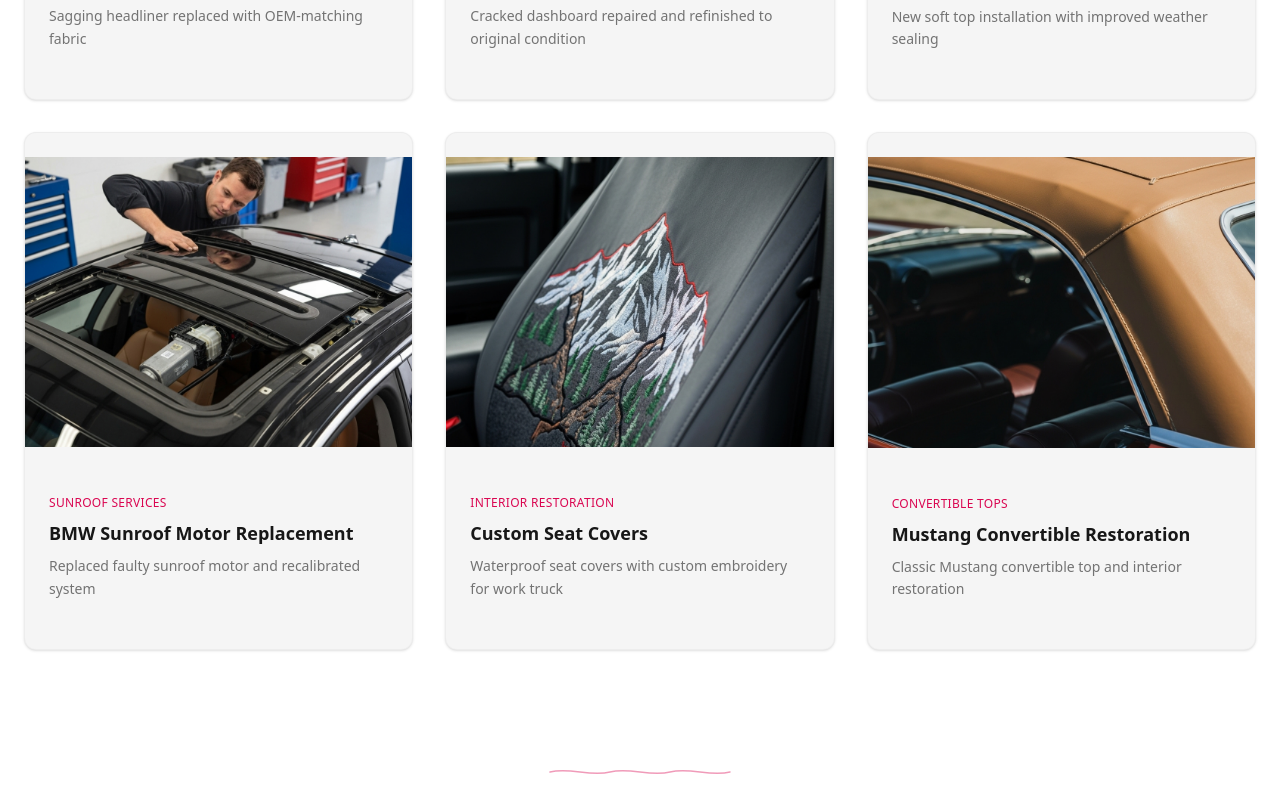
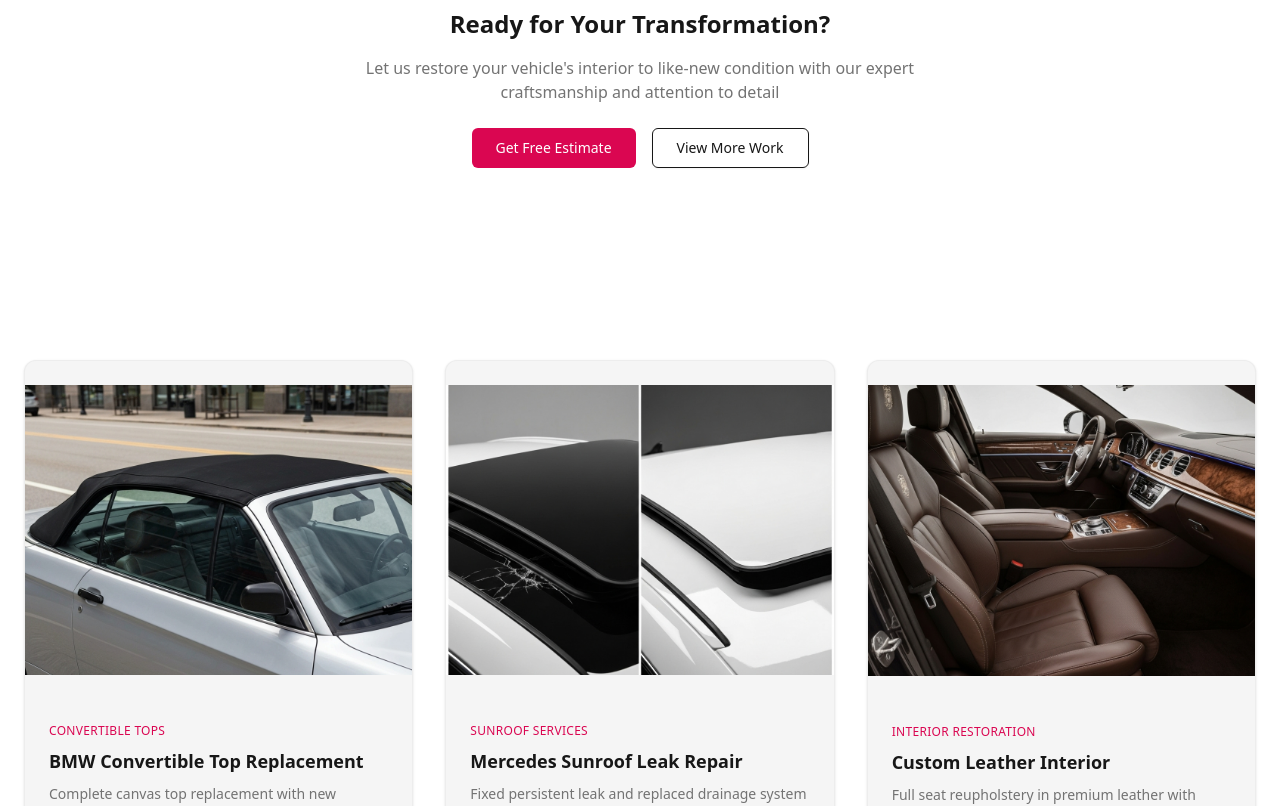
Before and after one commit to peymannaderi10/royaltymobiledetailing.com, a Next.js app: page /gallery in a window 1280 px wide. Shown: the part 1420-2226 px from the top of the page. Built offline with nearby package versions, Linux system fonts and the light colour scheme.

Commit message:
update gallery

```diff
--- a/app/gallery/page.tsx
+++ b/app/gallery/page.tsx
@@ -10,9 +10,8 @@ export default function GalleryPage() {
     <main className="min-h-screen">
       <Navigation />
       <GalleryHero />
+      <BeforeAfterSection />
       <GalleryGrid />
-      <WaveSplitter />
-      <BeforeAfterSection />
       <Footer />
     </main>
   )
```
